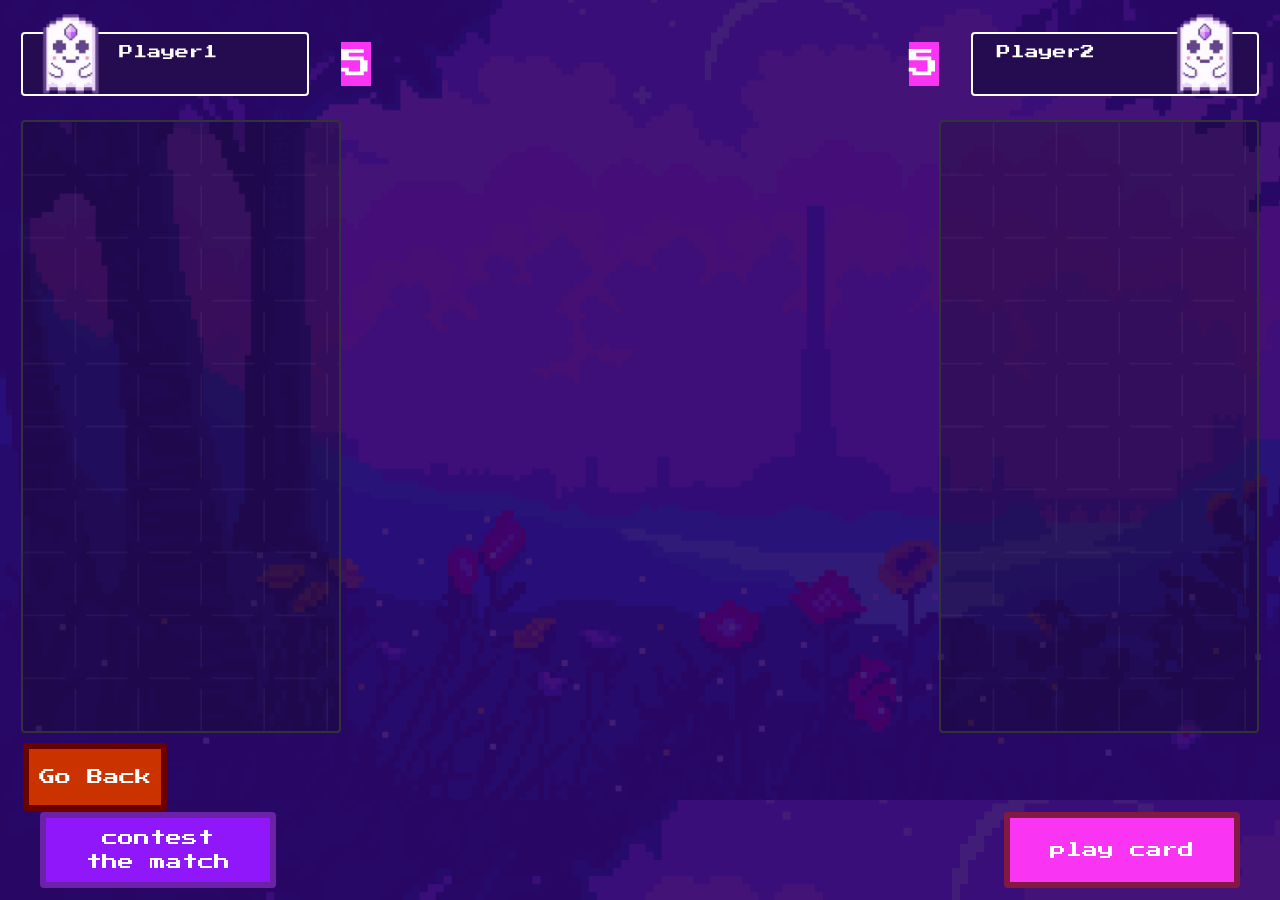
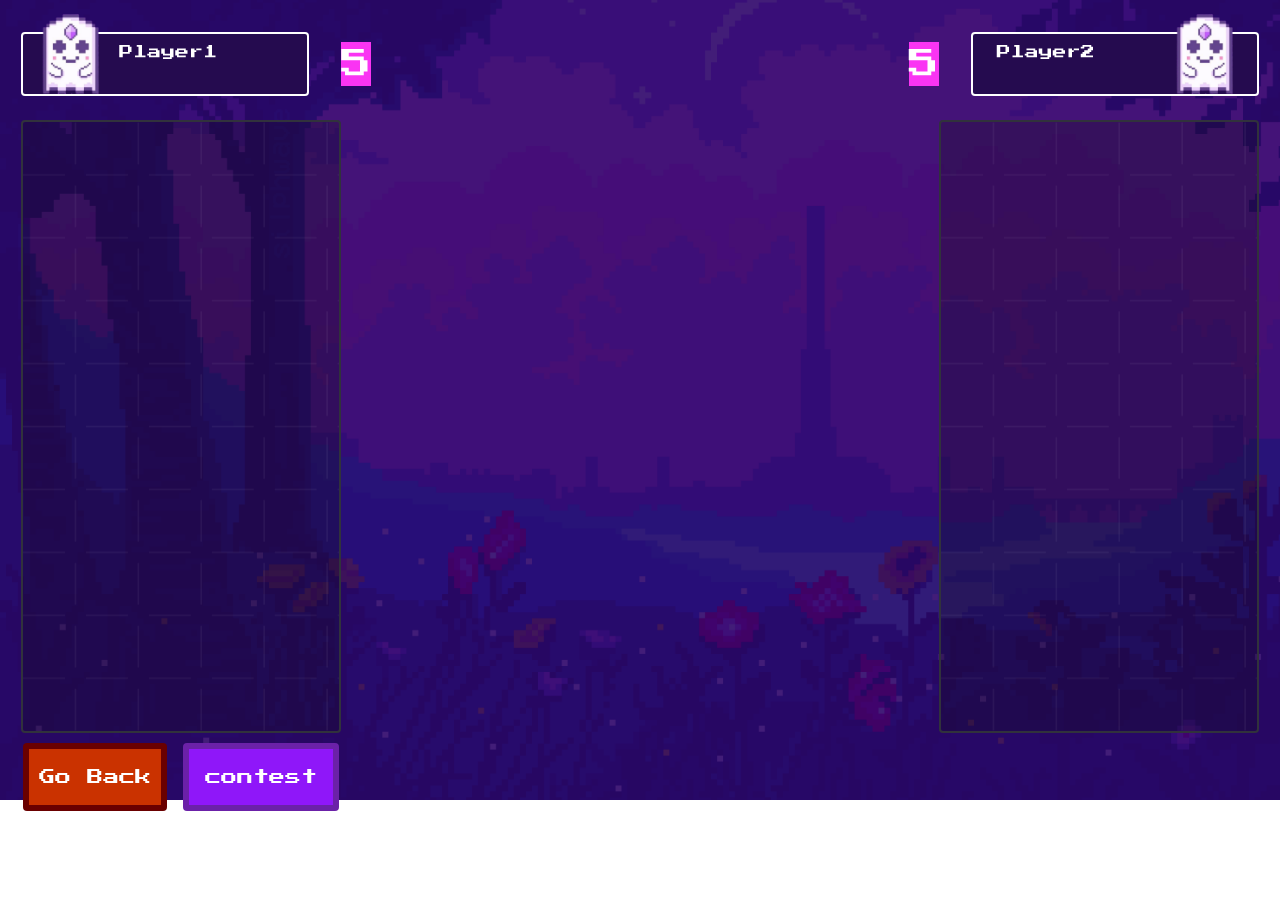
Before and after one commit to BromeRST/triads-frontend, a Next.js app: page /match/1 in a window 1280 px wide. After the commit the page ends 811 px from the top, so only its background shows below. Built offline with nearby package versions, Linux system fonts and the light colour scheme.

Commit message:
fix / remove bottom bar

```diff
--- a/components/match/BottomBar.jsx
+++ /dev/null
@@ -1,37 +0,0 @@
-import { useContext } from "react";
-import Contracts from "../../contexts/contracts";
-
-const BottomBar = ({ matchId, tokenId, xToPlay, yToPlay }) => {
-  const { mainContract } = useContext(Contracts);
-
-  const contestMatch = async () => {
-    await mainContract.contestMatch(matchId);
-  };
-
-  const playCard = async () => {
-    await mainContract.playCard(tokenId, matchId, xToPlay, yToPlay);
-  };
-
-  return (
-    <div className="flex justify-between bg-mainBg px-10 py-3">
-      <div className="p-1.5 bg-purple-800 rounded">
-        <div
-          onClick={contestMatch}
-          className="text-white w-56 px-8 py-2 text-base text-center flex items-center justify-center nes-pointer hover:opacity-80 bg-brand-purple"
-        >
-          contest the match
-        </div>
-      </div>
-      <div className="p-1.5 bg-pink-900 rounded">
-        <button
-          onClick={playCard}
-          className="text-white w-56 h-full px-8 py-2 text-base text-center flex items-center justify-center nes-pointer hover:opacity-80 bg-brand-pink"
-        >
-          play card
-        </button>
-      </div>
-    </div>
-  );
-};
-
-export default BottomBar;
--- /dev/null
+++ b/components/match/ContestBtn.jsx
@@ -0,0 +1,22 @@
+import { useContext } from "react";
+import Contracts from "../../contexts/contracts";
+
+const ContestBtn = () => {
+  const { mainContract } = useContext(Contracts);
+
+  const contestMatch = async () => {
+    await mainContract.contestMatch(matchId);
+  };
+  return (
+    <div className="p-1.5 bg-purple-800 rounded mt-3">
+      <div
+        onClick={contestMatch}
+        className="text-white w-36 h-14 text-base text-center flex items-center justify-center nes-pointer hover:opacity-80 bg-brand-purple"
+      >
+        contest
+      </div>
+    </div>
+  );
+};
+
+export default ContestBtn;
--- a/components/match/PlayCardBtn.jsx
+++ b/components/match/PlayCardBtn.jsx
@@ -12,7 +12,7 @@ const PlayCardBtn = ({ x, y }) => {
     <div className="p-1.5 bg-pink-900 rounded">
       <button
         onClick={playCard}
-        className="text-white h-full px-4 py-2 text-sm text-center flex items-center justify-center nes-pointer hover:opacity-80 bg-brand-pink"
+        className="text-white h-full 2xl:px-4 py-2 text-sm text-center flex items-center justify-center nes-pointer hover:opacity-80 bg-brand-pink"
       >
         play card
       </button>
--- a/components/match/PlayCardModal.jsx
+++ b/components/match/PlayCardModal.jsx
@@ -5,7 +5,7 @@ const PlayModal = ({ showPlay, x, y }) => {
     <div
       className={`${
         showPlay ? "" : "hidden"
-      } flex items-center justify-center px-2 bg-brand-modal fixed xl:h-48 2xl:h-56 3xl:h-64 z-50`}
+      } flex items-center justify-center px-0.5 2xl:px-2 bg-brand-modal fixed xl:h-48 2xl:h-56 3xl:h-64 z-50`}
     >
       <div>
         <PlayCardBtn x={x} y={y} />
--- a/components/match/PlayerSide.jsx
+++ b/components/match/PlayerSide.jsx
@@ -1,5 +1,6 @@
 import Link from "next/link";
 import Card from "./Card";
+import ContestBtn from "./ContestBtn";
 import PlayerName from "./PlayerName";
 
 const PlayerSide = ({
@@ -64,6 +65,7 @@ const PlayerSide = ({
           </div>
         </div>
         {player[0] === "player1" && (
+          <div className="flex items-center gap-4">
             <Link href="/">
               <div className="p-1.5 bg-brand-darkRed rounded w-36 mt-3">
                 <div className="bg-brand-red text-white w-full h-14 text-base flex items-center justify-center nes-pointer hover:opacity-80">
@@ -71,6 +73,8 @@ const PlayerSide = ({
                 </div>
               </div>
             </Link>
+            <ContestBtn />
+          </div>
         )}
       </div>
     </div>
--- a/pages/match/[id]/index.jsx
+++ b/pages/match/[id]/index.jsx
@@ -1,6 +1,5 @@
 import Head from "next/head";
 import { useContext, useEffect, useState } from "react";
-import BottomBar from "../../../components/match/BottomBar";
 import Grid from "../../../components/match/Grid";
 import PlayerSide from "../../../components/match/PlayerSide";
 import Contracts from "../../../contexts/contracts";
@@ -150,9 +149,6 @@ export default function App() {
           />
         </div>
       </div>
-      <div className="font-pixel">
-        <BottomBar matchId={matchId} tokenId={tokenId} />
-      </div>
     </div>
   );
 }
```
Lines whose indentation alone changed are shown as unchanged.
